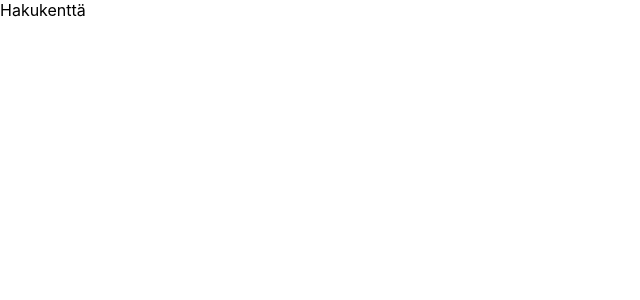
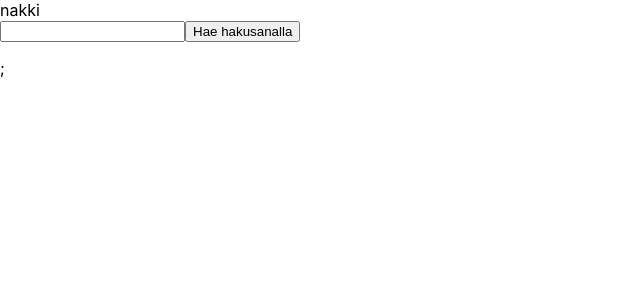
Before and after one commit to caldre/goodfood, a React (Create React App) app: page / in a window 1280 px wide. Shown: the top 300 px of the page, without its empty margins (0-640 px from the left). Built offline with nearby package versions, Linux system fonts and the light colour scheme.

Commit message:
initial commit

```diff
--- a/src/App.js
+++ b/src/App.js
@@ -1,9 +1,16 @@
 import React from "react";
+
 import SearchBar from "./components/SearchBar/SearchBar";
 import "./App.css";
+import FoodCart from "./components/FoodCart/FoodCart";
 
 const App = () => {
-  return <SearchBar />;
+  return (
+    <div>
+      <FoodCart />
+      <SearchBar />;
+    </div>
+  );
 };
 
 export default App;
--- /dev/null
+++ b/src/components/FoodCart/FoodCart.js
@@ -0,0 +1,12 @@
+import React from "react";
+import { useSelector } from "react-redux";
+
+const FoodCart = () => {
+  const fooditems = useSelector((state) => state.foodCartReducer);
+  const renderedfooditems = fooditems.map((fooditem) => {
+    return <div key={fooditem.key}>{fooditem.name}</div>;
+  });
+  return renderedfooditems;
+};
+
+export default FoodCart;
--- a/src/components/SearchBar/SearchBar.js
+++ b/src/components/SearchBar/SearchBar.js
@@ -1,7 +1,41 @@
-import React from "react";
+import React, { useState, useEffect } from "react";
 
 const SearchBar = () => {
-  return <div>Hakukenttä</div>;
+  const [searchItem, setSearchItem] = useState("");
+  const [searchResults, setSearchResults] = useState([]);
+
+  useEffect(() => {}, [searchItem]);
+
+  const handleSubmit = async (e) => {
+    e.preventDefault();
+    await fetch("http://localhost:3001/searchitems", {
+      method: "post",
+      headers: {
+        Accept: "application/json",
+        "Content-Type": "application/json",
+      },
+      body: JSON.stringify({ searchItem }),
+    })
+      .then((res) => res.json())
+      .then((data) => setSearchResults(data));
+  };
+
+  const renderedSearchResults = searchResults.map((item) => {
+    return <li key={item.id}>{item.name.fi}</li>;
+  });
+
+  return (
+    <div>
+      <form onSubmit={handleSubmit}>
+        <input
+          value={searchItem}
+          onChange={(e) => setSearchItem(e.target.value)}
+        />
+        <button type="submit">Hae hakusanalla</button>
+      </form>
+      <ul>{renderedSearchResults}</ul>
+    </div>
+  );
 };
 
 export default SearchBar;
--- a/src/index.js
+++ b/src/index.js
@@ -1,14 +1,22 @@
-import React from 'react';
-import ReactDOM from 'react-dom';
-import './index.css';
-import App from './App';
-import reportWebVitals from './reportWebVitals';
+import React from "react";
+import ReactDOM from "react-dom";
+import { createStore } from "redux";
+import { Provider } from "react-redux";
+
+import rootReducer from "./reducers";
+import "./index.css";
+import App from "./App";
+import reportWebVitals from "./reportWebVitals";
+
+const store = createStore(rootReducer, window.__REDUX_DEVTOOLS_EXTENSION__?.());
 
 ReactDOM.render(
   <React.StrictMode>
-    <App />
+    <Provider store={store}>
+      <App />
+    </Provider>
   </React.StrictMode>,
-  document.getElementById('root')
+  document.getElementById("root")
 );
 
 // If you want to start measuring performance in your app, pass a function
--- /dev/null
+++ b/src/reducers/foodCartReducer.js
@@ -0,0 +1,3 @@
+export const foodCartReducer = (foodcart = [{ id: 1, name: "nakki" }]) => {
+  return foodcart;
+};
--- /dev/null
+++ b/src/reducers/index.js
@@ -0,0 +1,6 @@
+import { combineReducers } from "redux";
+import { foodCartReducer } from "./foodCartReducer";
+
+export default combineReducers({
+  foodCartReducer,
+});
```
Also changed, not shown: src/components/FoodCart/FoodCart.css (added), 1 other file (tests, documents, lock files or other folders).
